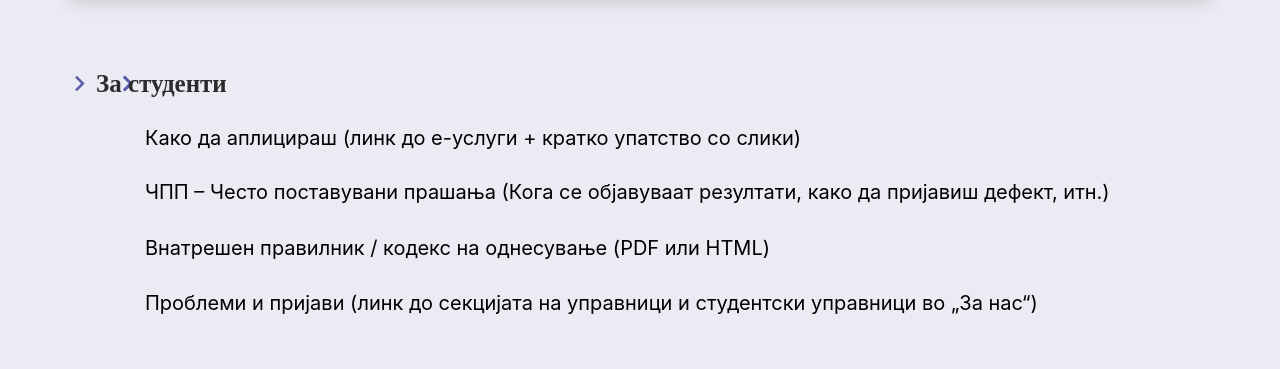
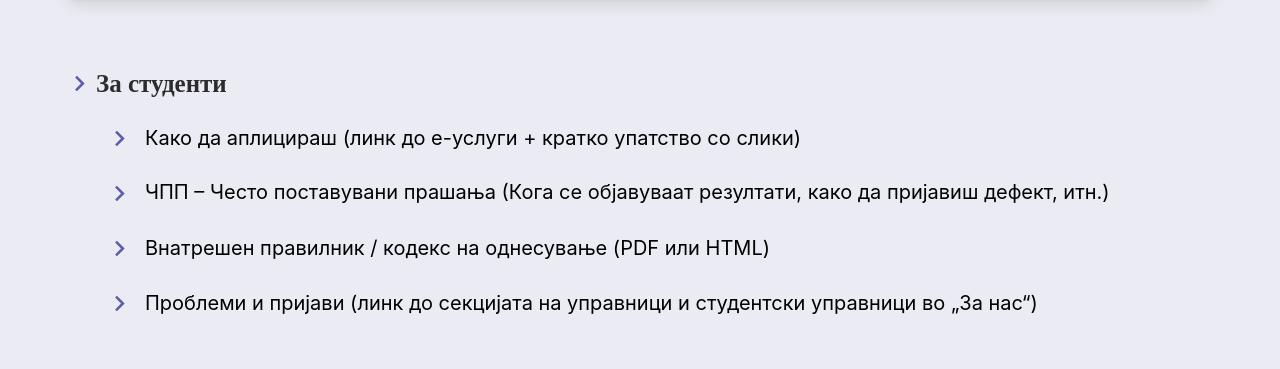
Before and after one commit to andrejstanoev/dsd_project, a React (Vite) app: page / in a window 1280 px wide. Shown: the part 798-1167 px from the top of the page. Built offline with nearby package versions, Linux system fonts and the light colour scheme.

Commit message:
Edited Student Section- Home page

```diff
--- a/src/components/StudentsSectionHP.jsx
+++ b/src/components/StudentsSectionHP.jsx
@@ -7,18 +7,7 @@ const StudentsSectionHP = () => {
             {/* Горната секција - За студенти */}
             <div className="relative w-full max-w-full sm:max-w-[calc(100vw-8rem)] 2xl:h-[720px] h-[520px] mx-auto overflow-hidden rounded-xl">
                 {/* Икони (линиите) */}
-                {[53, 108, 163, 218].map((top, idx) => (
-                    <div
-                        key={idx}
-                        data-size="48"
-                        className={`w-[47px] h-10 absolute left-[48px] top-[${top}px] overflow-hidden`}
-                    >
-                        <svg xmlns="http://www.w3.org/2000/svg" width="31" height="31" viewBox="0 0 24 24">
-                            <path fill="#5c5eaa" d="M8.59 16.58L13.17 12L8.59 7.41L10 6l6 6l-6 6z"/>
-                        </svg>
 
-                    </div>
-                ))}
 
                 {/* Наслов и текстови */}
                 <div>
@@ -33,23 +22,55 @@ const StudentsSectionHP = () => {
                         За студенти
                     </div>
                 </div>
+                <div>
+
+                    <svg xmlns="http://www.w3.org/2000/svg" width="31" height="31" viewBox="0 0 24 24"
+                         className="mt-6 ml-10">
+                        <path fill="#5c5eaa" d="M8.59 16.58L13.17 12L8.59 7.41L10 6l6 6l-6 6z"/>
+                    </svg>
                     <div className="left-[81px] top-[56px] absolute text-black text-xl font-normal font-['Inter']">
                         Како да аплицираш (линк до е-услуги + кратко упатство со слики)
                     </div>
+                </div>
+                <div>
+
+                    <svg xmlns="http://www.w3.org/2000/svg" width="31" height="31" viewBox="0 0 24 24"
+                         className="mt-6 ml-10"
+                    >
+                        <path fill="#5c5eaa" d="M8.59 16.58L13.17 12L8.59 7.41L10 6l6 6l-6 6z"/>
+                    </svg>
                     <div className="left-[81px] top-[110px] absolute text-black text-xl font-normal font-['Inter']">
                         ЧПП – Често поставувани прашања (Кога се објавуваат резултати, како да пријавиш дефект, итн.)
                     </div>
+                </div>
+                <div>
+
+                    <svg xmlns="http://www.w3.org/2000/svg" width="31" height="31" viewBox="0 0 24 24"
+                         className="mt-6 ml-10"
+                    >
+                        <path fill="#5c5eaa" d="M8.59 16.58L13.17 12L8.59 7.41L10 6l6 6l-6 6z"/>
+                    </svg>
                     <div className="left-[81px] top-[166px] absolute text-black text-xl font-normal font-['Inter']">
                         Внатрешен правилник / кодекс на однесување (PDF или HTML)
                     </div>
+                </div>
+                <div>
+
+                    <svg xmlns="http://www.w3.org/2000/svg" width="31" height="31" viewBox="0 0 24 24"
+                   className="mt-6 ml-10"
+                    >
+                        <path fill="#5c5eaa" d="M8.59 16.58L13.17 12L8.59 7.41L10 6l6 6l-6 6z"/>
+                    </svg>
                     <div className="left-[81px] top-[221px] absolute text-black text-xl font-normal font-['Inter']">
                         Проблеми и пријави (линк до секцијата на управници и студентски управници во „За нас“)
+                    </div>
                 </div>
             </div>
 
             {/* Долната секција - Цитат и слика */}
             <div className="w-[1440px] h-[464px] absolute top-[340px] left-0">
-                <div className="relative w-full max-w-full sm:max-w-[calc(100vw-8rem)] 2xl:h-[720px] h-[520px] mx-auto overflow-hidden rounded-xl shadow-lg h-full absolute bg-[#a3a5d2] rounded-[15px] border-[3px] border-[#5c5eaa]" />
+                <div
+                    className="relative w-full max-w-full sm:max-w-[calc(100vw-8rem)] 2xl:h-[720px] h-[520px] mx-auto overflow-hidden rounded-xl shadow-lg h-full absolute bg-[#a3a5d2] rounded-[15px] border-[3px] border-[#5c5eaa]" />
 
                 <div className="w-[624px] h-[362px] left-[105px] top-[80px] absolute text-[#ebecf3] text-[31px] font-semibold font-['Inter']">
                     “Ние сме убедени дека домовите може да ги направиме поубаво место за живеење за сите студенти. Во таа насока, за
```
Lines whose indentation alone changed are shown as unchanged.
